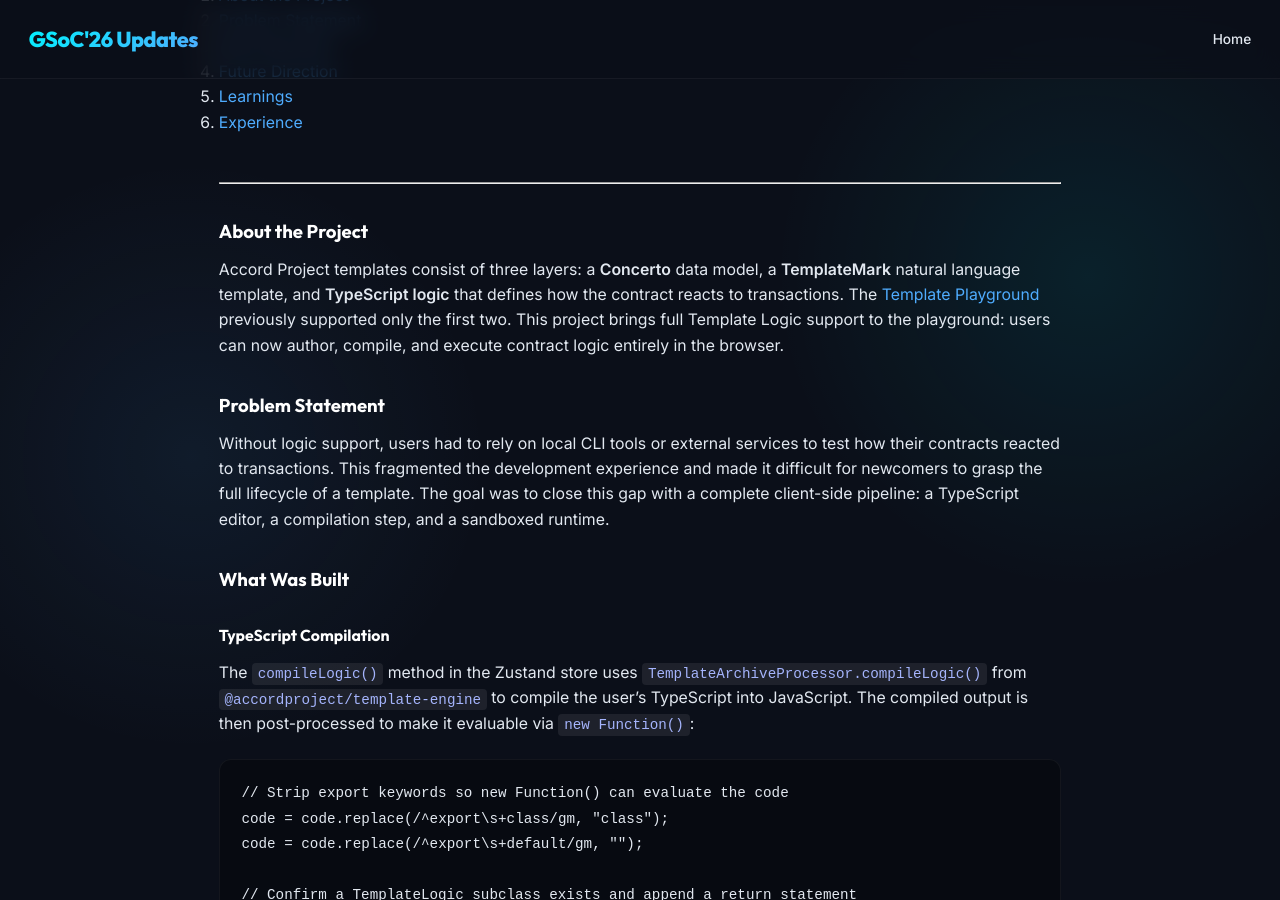
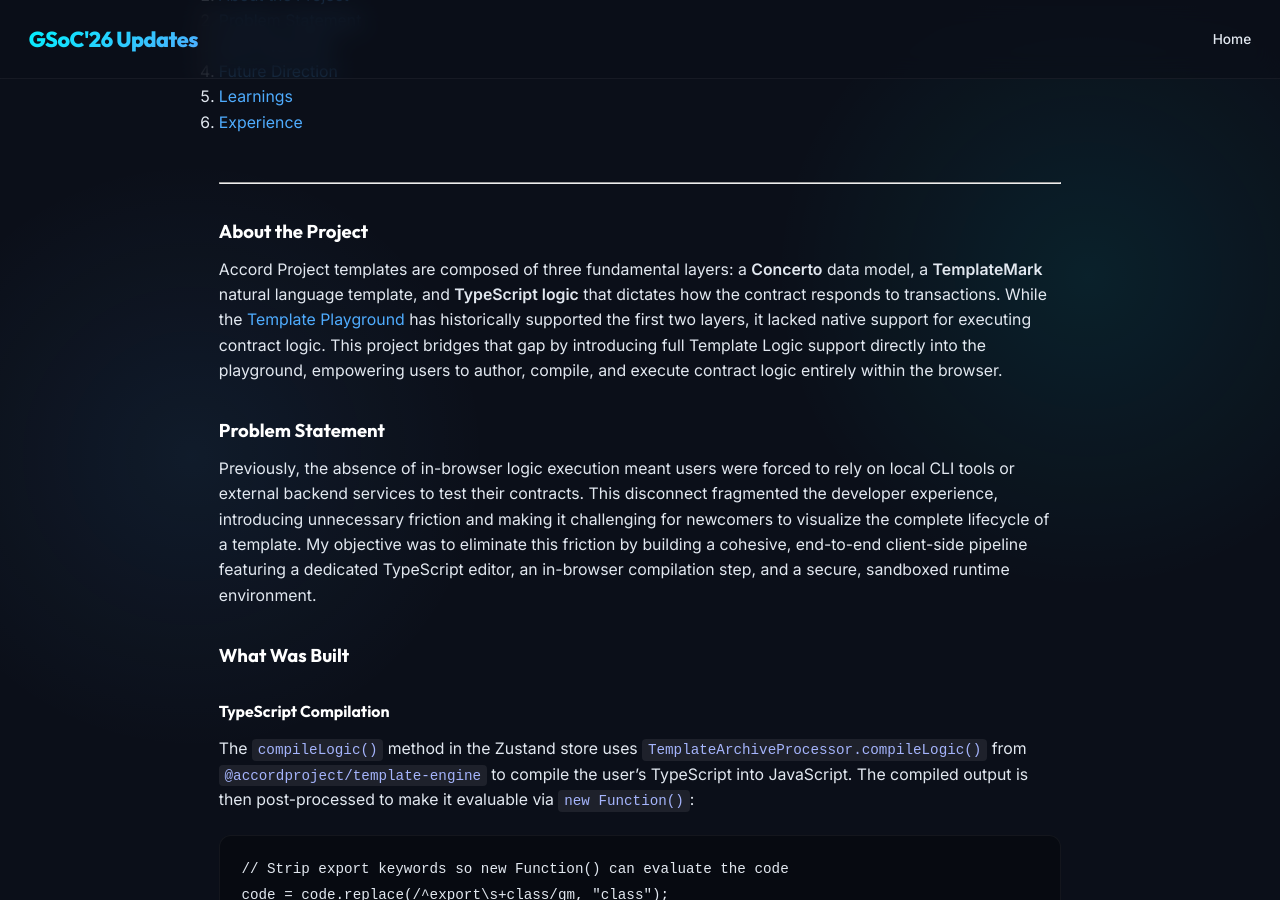
Before and after one commit to 23harshitkumar/23harshitkumar.github.io, a Jekyll site: the page built from _posts/2026-08-21-gsoc-final-submission.md, in a window 1280 px wide and 900 px high, scrolled down 894 px. Built offline with Jekyll 4.4.1, drawn with Linux system fonts in a browser that asks for light colours.

Commit message:
Improve phrasing of About the Project and Problem Statement sections

```diff
--- a/_posts/2026-08-21-gsoc-final-submission.md
+++ b/_posts/2026-08-21-gsoc-final-submission.md
@@ -26,11 +26,11 @@ Author: [Harshit Kumar](https://github.com/23harshitkumar), a contributor to [Go
 
 ### About the Project
 
-Accord Project templates consist of three layers: a **Concerto** data model, a **TemplateMark** natural language template, and **TypeScript logic** that defines how the contract reacts to transactions. The [Template Playground](https://playground.accordproject.org) previously supported only the first two. This project brings full Template Logic support to the playground: users can now author, compile, and execute contract logic entirely in the browser.
+Accord Project templates are composed of three fundamental layers: a **Concerto** data model, a **TemplateMark** natural language template, and **TypeScript logic** that dictates how the contract responds to transactions. While the [Template Playground](https://playground.accordproject.org) has historically supported the first two layers, it lacked native support for executing contract logic. This project bridges that gap by introducing full Template Logic support directly into the playground, empowering users to author, compile, and execute contract logic entirely within the browser.
 
 ### Problem Statement
 
-Without logic support, users had to rely on local CLI tools or external services to test how their contracts reacted to transactions. This fragmented the development experience and made it difficult for newcomers to grasp the full lifecycle of a template. The goal was to close this gap with a complete client-side pipeline: a TypeScript editor, a compilation step, and a sandboxed runtime.
+Previously, the absence of in-browser logic execution meant users were forced to rely on local CLI tools or external backend services to test their contracts. This disconnect fragmented the developer experience, introducing unnecessary friction and making it challenging for newcomers to visualize the complete lifecycle of a template. My objective was to eliminate this friction by building a cohesive, end-to-end client-side pipeline featuring a dedicated TypeScript editor, an in-browser compilation step, and a secure, sandboxed runtime environment.
 
 ### What Was Built
 
```
